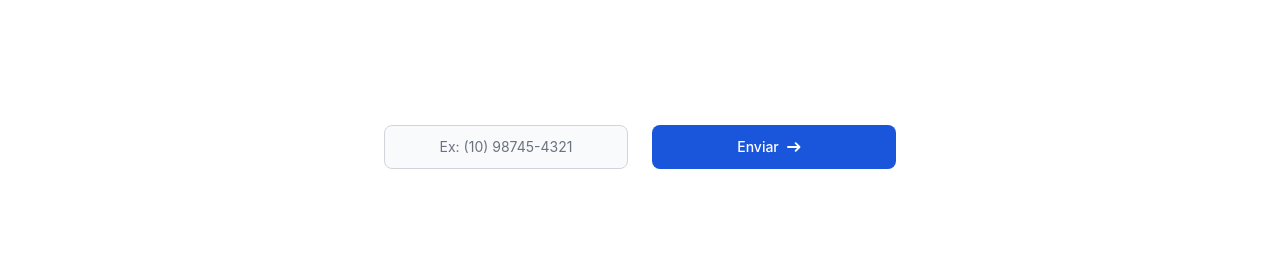
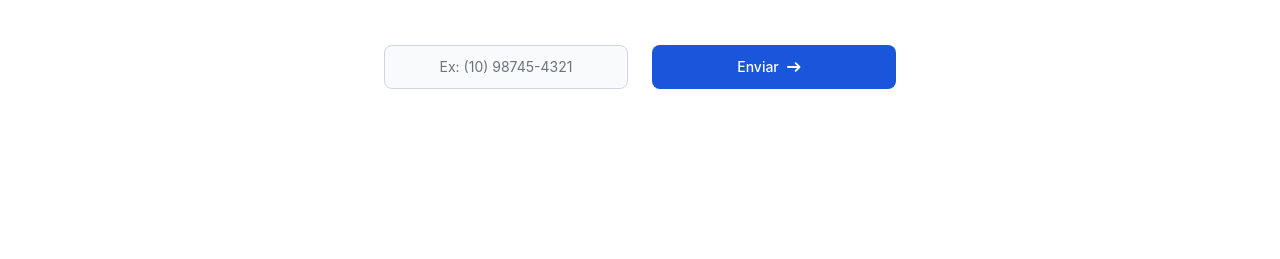
Before and after one commit to ChamaNoZap/ChamaNoZap, a plain HTML site: page index.html in a window 1280 px wide. Shown: the part 331-590 px from the top of the page. Drawn offline with nearby package versions, Linux system fonts and the light colour scheme.

Commit message:
Update index.html

```diff
--- a/index.html
+++ b/index.html
@@ -48,7 +48,7 @@
     </div>
 
 
-    <section class="h-4/5 w-full bg-white dark:bg-gray-900 py-8 lg:py-8">
+    <section class="h-4/5 w-full bg-white dark:bg-gray-900 py-8 lg:py-4">
         <div class="py-8 px-4 mx-auto mx-auto max-w-xl text-left lg:py-8">
 
             <div class="text-left py-8 px-4 h-4/5 w-full bg-white dark:bg-gray-900 py-8 py-16">
@@ -57,8 +57,8 @@
             </div>
 
 
-            <form class="py-8 px-4 h-4/5 w-full bg-white dark:bg-gray-900 py-8 text-center py-16">
-                <div class="grid gap-6 mx-auto max-w-xl text-center lg:py-16 mb-6 sm:grid-cols-1 md:grid-cols-2">
+            <form class="py-8 px-4 h-4/5 w-full bg-white dark:bg-gray-900 py-8 text-center py-8">
+                <div class="grid gap-6 mx-auto max-w-xl text-center lg:py-8 mb-6 sm:grid-cols-1 md:grid-cols-2">
                     <input maxlength="15" type="text" id="phone" placeholder="Ex: (10) 98745-4321" class="sm:col-span-1 md:col-span-2 error1 inline-flex justify-center items-center text-center bg-gray-50 border-gray-300 text-gray-900 text-sm rounded-lg focus:ring-4 focus:outline-none block p-2.5 dark:bg-gray-700 dark:border-gray-600 dark:placeholder-gray-400 dark:text-white dark:focus:ring-blue-500 dark:focus:border-blue-500 focus:ring-blue-500 focus:border-blue-500" onkeyup="handleKeyPress(event)">
                     <button onclick="openWhatsAppWeb()" type="button" class="sm:col-span-1 md:col-span-1 send-button flex flex-row gap-2 justify-center items-center text-center text-white bg-blue-700 hover:bg-blue-800 focus:ring-4 focus:outline-none focus:ring-blue-300 font-medium rounded-lg text-sm w-full sm:w-auto px-5 py-2.5 text-center dark:bg-blue-600 dark:hover:bg-blue-700 dark:focus:ring-blue-800">
 
```
